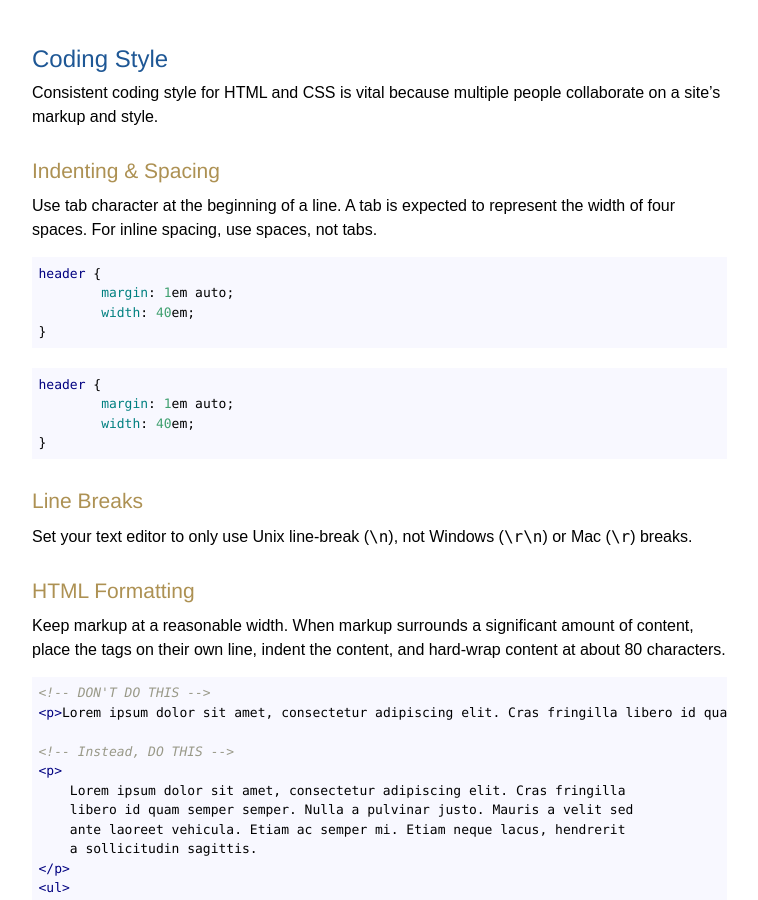
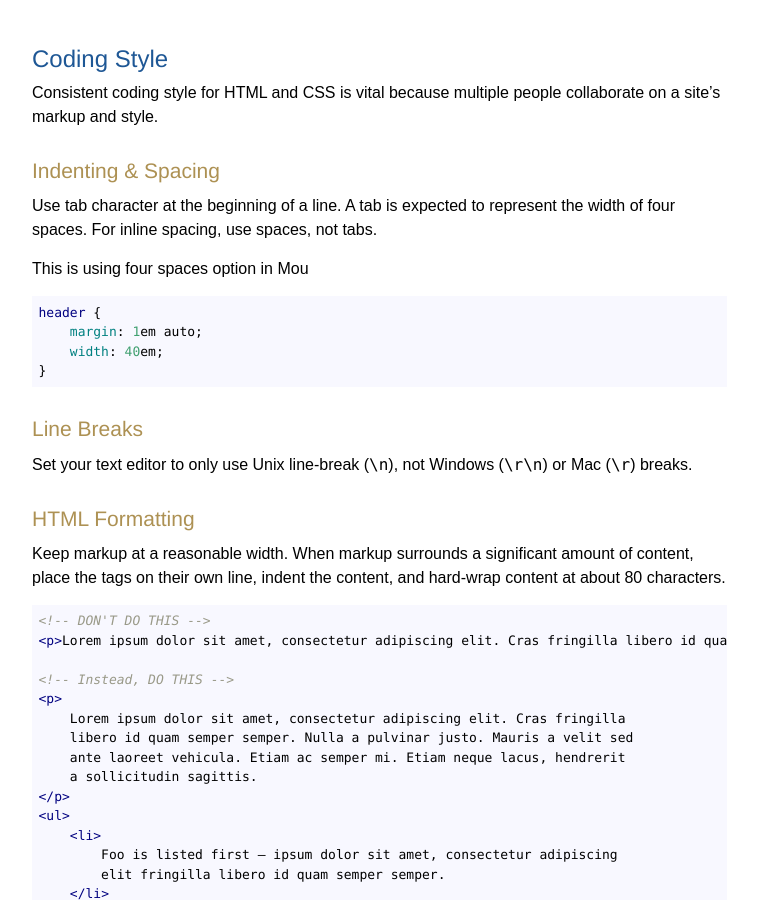
Before and after one commit to imarc/handbook, a Jekyll site: the page built from frontend.markdown, in a window 1280 px wide and 900 px high, scrolled down 1850 px. Shown: the whole window, without its empty margins (118-876 px from the left). Built offline with Jekyll 4.4.1, drawn with Linux system fonts in a browser that asks for light colours; nearby versions of some CDN libraries.

Commit message:
code block editing

````diff
--- a/frontend.markdown
+++ b/frontend.markdown
@@ -77,17 +77,13 @@
 Use tab character at the beginning of a line. A tab is expected to represent
 the width of four spaces. For inline spacing, use spaces, not tabs.
 
-```
-header {
-	margin: 1em auto;
-	width: 40em;
-}
-```
+This is using four spaces option in Mou
 
-	header {
-		margin: 1em auto;
-		width: 40em;
-	}
+    header {
+        margin: 1em auto;
+        width: 40em;
+    }
+
 
 
 
````
